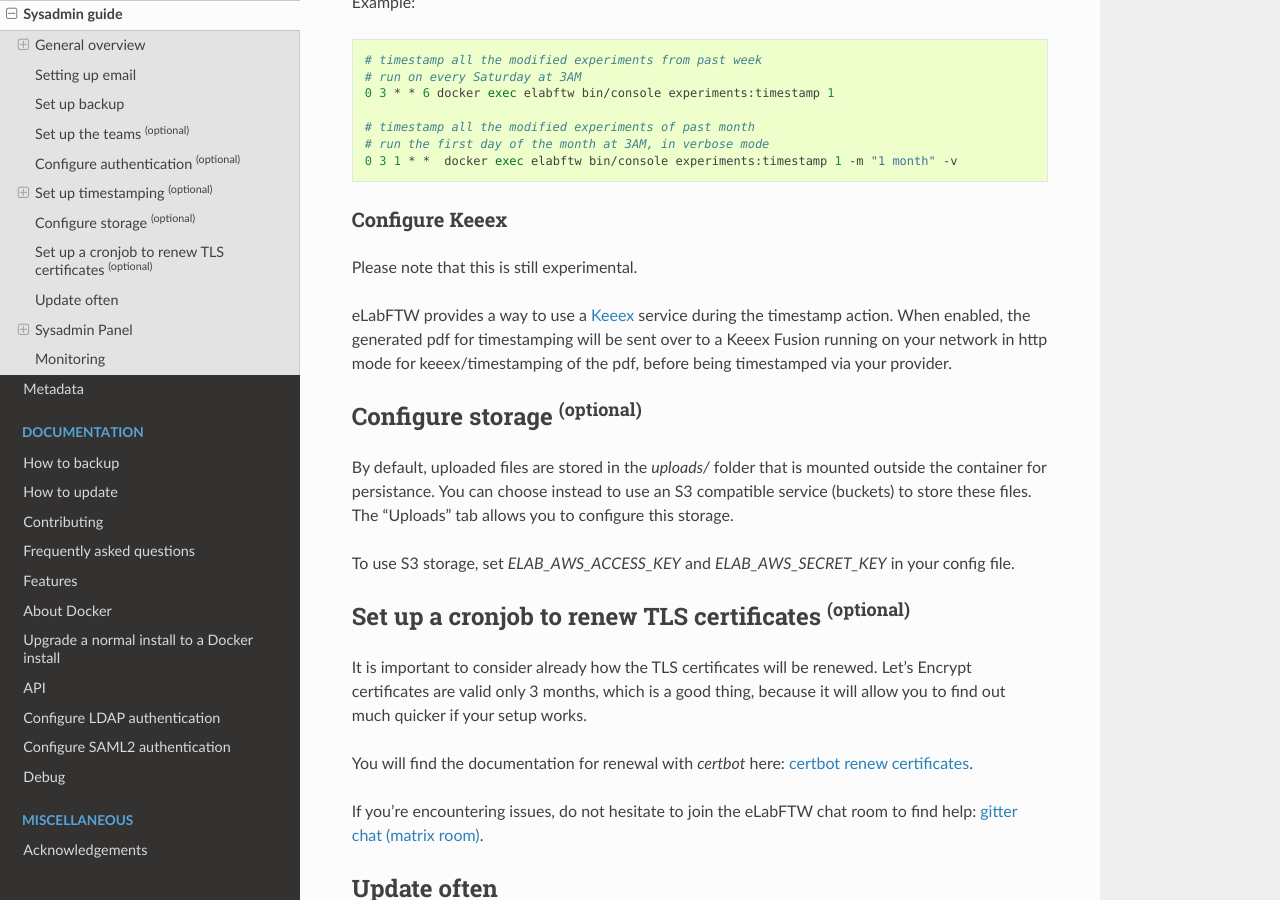
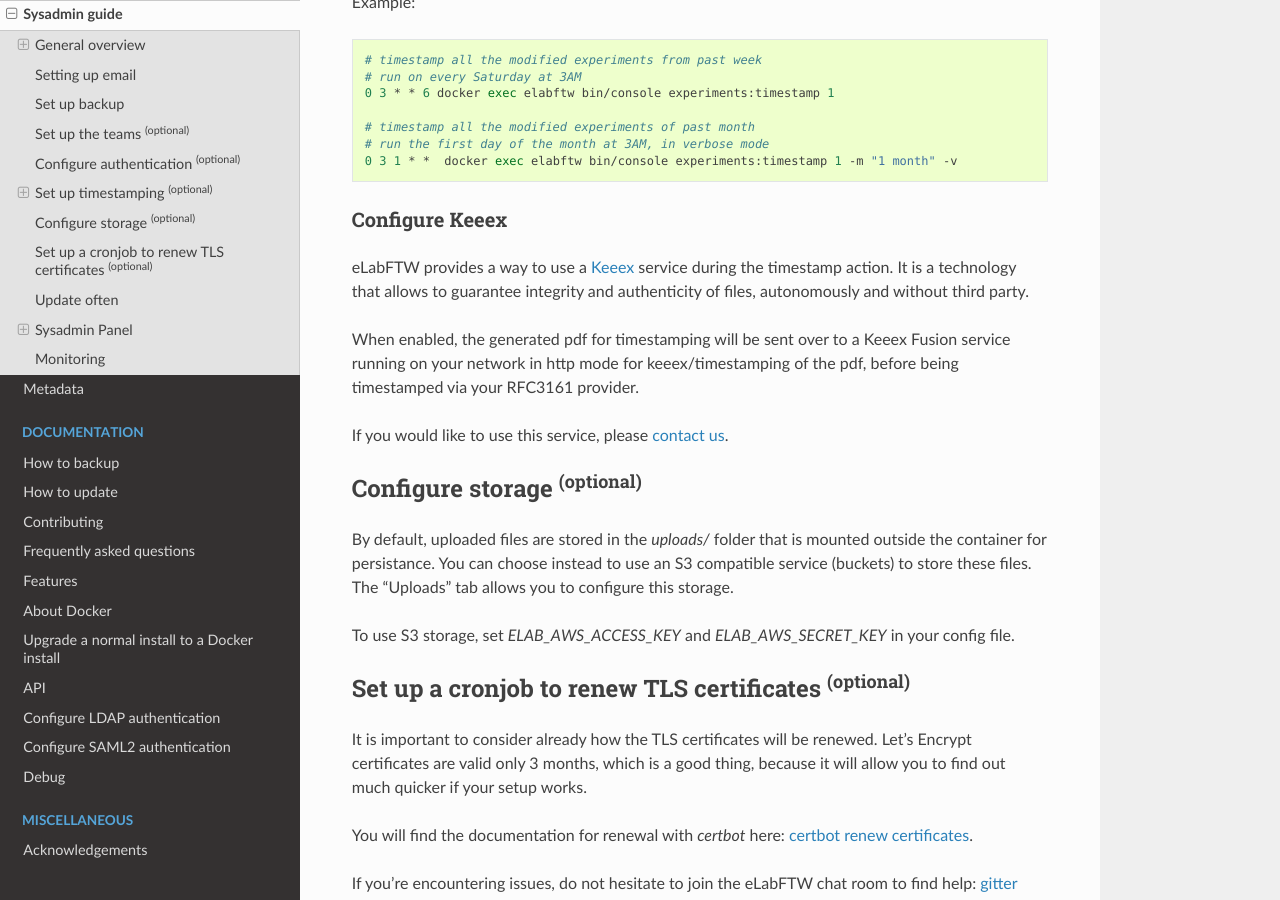
Before and after one commit to elabftw/elabdoc, a Sphinx documentation site: the page built from doc/sysadmin-guide.rst, in a window 1280 px wide and 900 px high, scrolled down 2612 px. Built offline with Sphinx 7.4.7 and the Read the Docs theme 2.0.0, drawn with Linux system fonts in a browser that asks for light colours.

Commit message:
improve keeex doc

```diff
--- a/doc/sysadmin-guide.rst
+++ b/doc/sysadmin-guide.rst
@@ -98,9 +98,11 @@
 Configure Keeex
 ---------------
 
-Please note that this is still experimental.
+eLabFTW provides a way to use a `Keeex <https://keeex.me/>`_ service during the timestamp action. It is a technology that allows to guarantee integrity and authenticity of files, autonomously and without third party.
 
-eLabFTW provides a way to use a `Keeex <https://keeex.me/>`_ service during the timestamp action. When enabled, the generated pdf for timestamping will be sent over to a Keeex Fusion running on your network in http mode for keeex/timestamping of the pdf, before being timestamped via your provider.
+When enabled, the generated pdf for timestamping will be sent over to a Keeex Fusion service running on your network in http mode for keeex/timestamping of the pdf, before being timestamped via your RFC3161 provider.
+
+If you would like to use this service, please `contact us <https://www.deltablot.com/contact>`_.
 
 Configure storage :sup:`(optional)`
 ===================================
```
